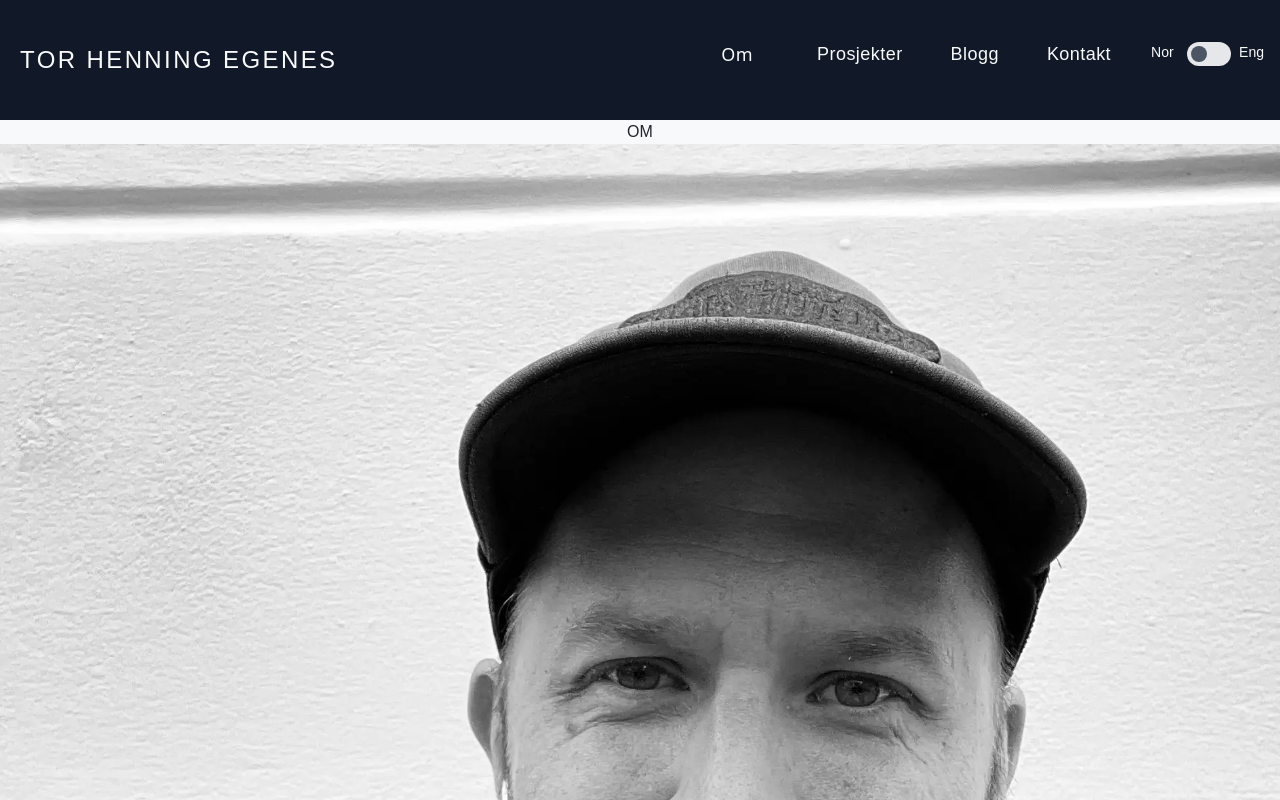
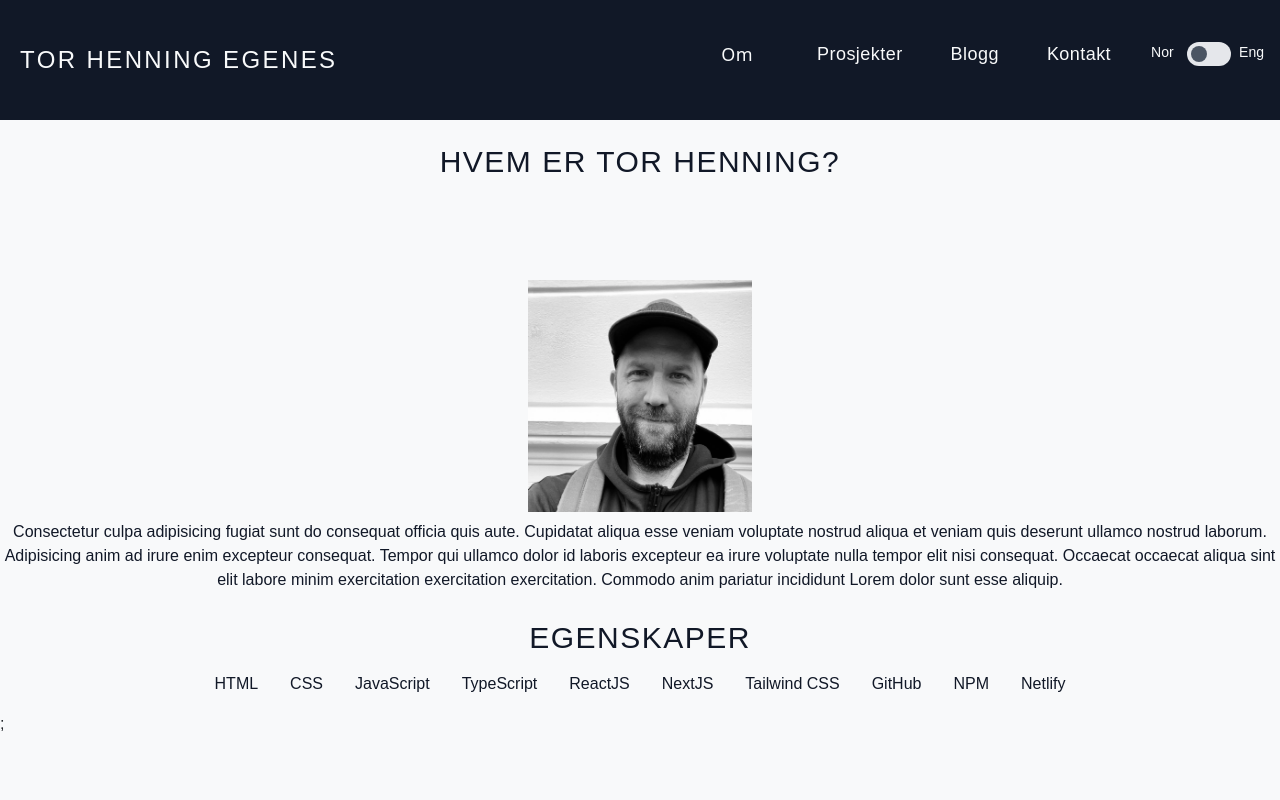
Before and after one commit to Loathar/torhenningegenes, a Next.js app: page /about in a window 1280 px wide. Shown: the top 800 px of the page. Built offline with nearby package versions, Linux system fonts and the light colour scheme.

Commit message:
some work on the about page

```diff
--- a/pages/about.js
+++ b/pages/about.js
@@ -4,10 +4,16 @@ export default function About() {
   console.log("hei");
 
   return (
-    <section className="container mx-auto text-center">
-      <h1 className="uppercase">Om</h1>
-      <Image src={torhenningPortrett} />
-      <p>
+    <section className="container mx-auto text-center flex flex-col items-center text-gray-900 ">
+      <h1 className="text-gray-900 text-3xl uppercase tracking-wider mt-6">
+        Hvem er Tor henning?
+      </h1>
+
+      <div className="h-56 flex flex-col items-center justify-center align-middle mt-48 ">
+        <div className="h-56 w-56 relative mb-4">
+          <Image src={torhenningPortrett} layout="responsive" />
+        </div>
+        <p className="text-gray-900 mb-24 ">
           Consectetur culpa adipisicing fugiat sunt do consequat officia quis
           aute. Cupidatat aliqua esse veniam voluptate nostrud aliqua et veniam
           quis deserunt ullamco nostrud laborum. Adipisicing anim ad irure enim
@@ -16,6 +22,25 @@ export default function About() {
           aliqua sint elit labore minim exercitation exercitation exercitation.
           Commodo anim pariatur incididunt Lorem dolor sunt esse aliquip.
         </p>
+      </div>
+
+      <h1 className="text-gray-900 text-3xl uppercase tracking-wider mt-6">
+        Egenskaper
+      </h1>
+      <div className="">
+        <ul className="flex flex-row justify-between flex-wrap">
+          <li className="m-4">HTML</li>
+          <li className="m-4">CSS</li>
+          <li className="m-4">JavaScript</li>
+          <li className="m-4">TypeScript</li>
+          <li className="m-4">ReactJS</li>
+          <li className="m-4">NextJS</li>
+          <li className="m-4">Tailwind CSS</li>
+          <li className="m-4">GitHub</li>
+          <li className="m-4">NPM</li>
+          <li className="m-4">Netlify</li>
+        </ul>
+      </div>
     </section>
   );
 }
--- a/pages/index.js
+++ b/pages/index.js
@@ -31,12 +31,15 @@ export default function Home() {
             Tor Henning Egenes
           </h1>
           <h2 className=" font-thin text-4xl hover:bg-gray-900 hover:text-pink-600 mb-12 p-4  ease-in duration-1000 hover:pl-96">
-            Webutvikler
+            Frontend-utvikler
           </h2>
           <div className="mb-36">
-            <button className="bg-gray-900 text-gray-50 px-16 py-3 hover:bg-pink-600 hover:text-gray-50 transition-colors duration-300 ease-out mr-5">
-              <Link href={"/about"}>Om</Link>
-            </button>
+            <Link href={"/about"}>
+              <button className="bg-gray-900 text-gray-50 px-16 py-3 hover:bg-pink-600 hover:text-gray-50 transition-colors duration-300 ease-out mr-5">
+                Om{" "}
+              </button>
+            </Link>
+
             <button className="bg-gray-900 text-gray-50 px-16 py-3 hover:bg-pink-600 hover:text-gray-50 transition-colors duration-300 ease-out mr-5">
               <Link href={"/prosjekter"}> Prosjekter </Link>
             </button>
--- a/pages/prosjekter.js
+++ b/pages/prosjekter.js
@@ -18,13 +18,13 @@ export default function Prosjekter() {
           <Image src={tellelisten} className="rounded-2xl" />
           <div className="flex flex-row justify-between items-center align-middle">
             <Link href="https://tellelisten.netlify.app">
-              <button className="bg-gray-900 text-gray-50 px-16 py-3 hover:bg-pink-600 hover:text-gray-50 transition-colors duration-300 ease-out mr-5 uppercase">
+              <button className="bg-gray-900 text-gray-50 px-16 py-3 hover:bg-pink-600 hover:text-gray-50 transition-colors duration-300 ease-out mr-5 uppercase rounded">
                 Live
               </button>
             </Link>
 
             <Link href="https://github.com/Loathar/telleliste">
-              <button className="bg-gray-900 text-gray-50   px-14 py-4 hover:bg-pink-600 hover:text-gray-50 transition-colors duration-300 ease-out mr-5 uppercase">
+              <button className="bg-gray-900 text-gray-50   px-14 py-4 hover:bg-pink-600 hover:text-gray-50 transition-colors duration-300 ease-out mr-5 uppercase rounded">
                 <div className="flex flex-row align-middle items-center justify-between">
                   <p className="mr-3">Kode</p>
                   <div className="h-8 w-8">
```
Lines whose indentation alone changed are shown as unchanged.
